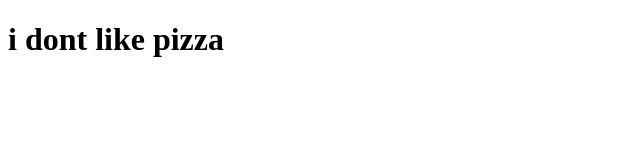
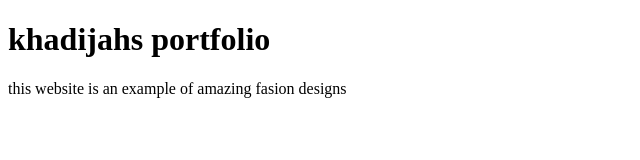
Before and after one commit to bobbydobbyrobby/bobbydobbyrobby.github.io, a plain HTML site: page index.html in a window 1280 px wide. Shown: the whole page, without its empty margins (0-640 px from the left). Drawn offline with Linux system fonts and the light colour scheme.

Commit message:
Update index.html

```diff
--- a/index.html
+++ b/index.html
@@ -3,11 +3,12 @@
 <html>
 
 <head>
-  <title>My first website</title>
+  <title>khadijahs portfolio</title>
 </head>
 
 <body>
-    <h1>i dont like pizza</h1>
+    <h1>khadijahs portfolio</h1>
+  <p>this website is an example of amazing fasion designs</p>
 </body>
 
 </html>
```
